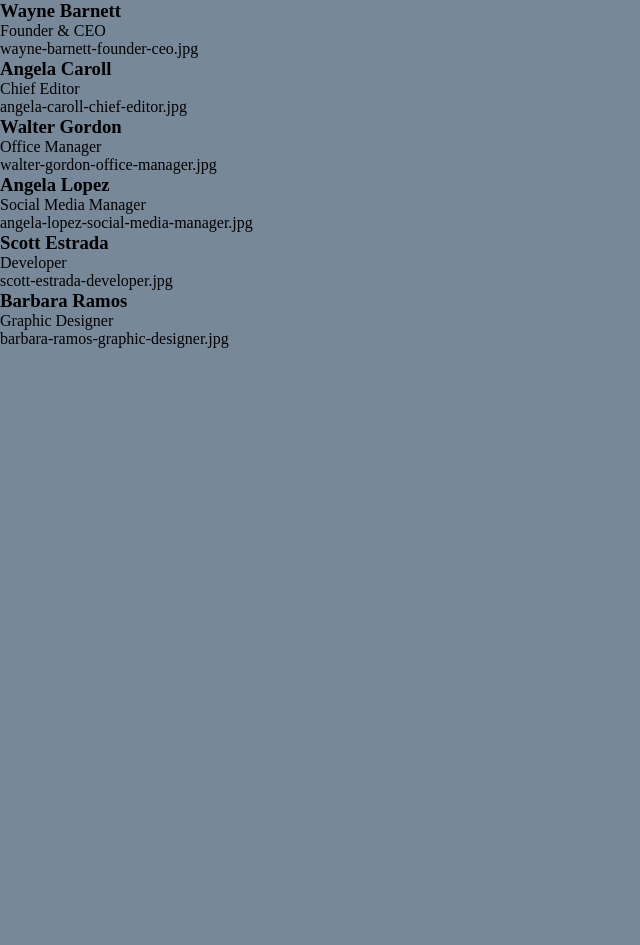
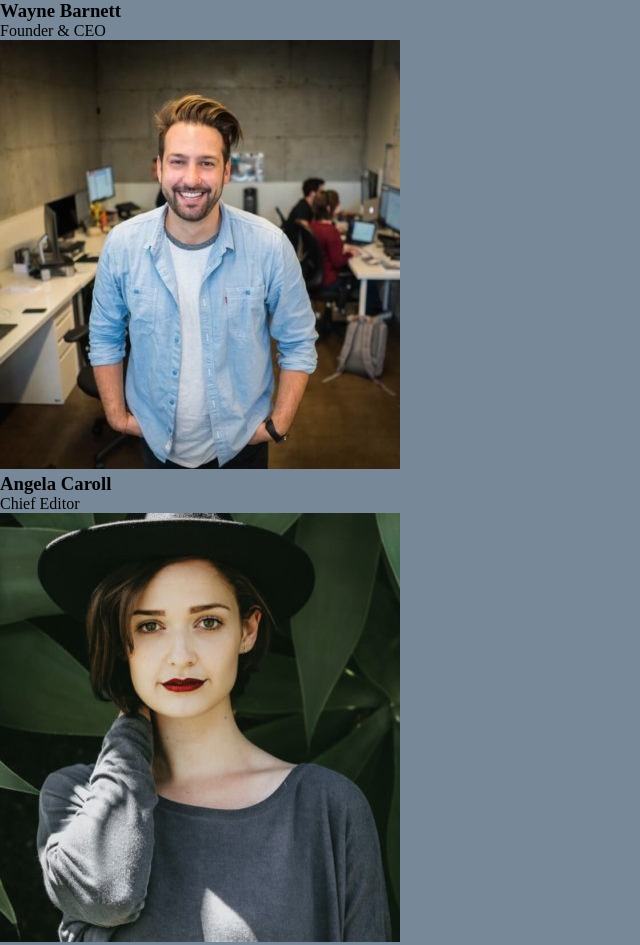
Before and after one commit to MarioBroi/js-our-team, a plain HTML site: page bonus/index.html in a window 1280 px wide. Shown: the top 945 px of the page, without its empty margins (0-640 px from the left). Before the commit the page ends 800 px from the top, so only its background shows below. Drawn offline with Linux system fonts and the light colour scheme.

Commit message:
add img tag to script to show real img on the DOM

```diff
--- a/bonus/assets/js/main.js
+++ b/bonus/assets/js/main.js
@@ -44,7 +44,7 @@ for (let i = 0; i < team.length; i++) {
     console.log(member.name, member.role, member.image);
 
     //- Print the same informations obtained before on the DOM as strings
-    const markup = `<h3>${member.name}</h3><p>${member.role}</p><div>${member.image}</div>`
+    const markup = `<h3>${member.name}</h3><p>${member.role}</p><img src="./assets/img/${member.image}" alt="">`
 
     infoStrings.insertAdjacentHTML('beforeend', markup);
 
--- a/bonus/index.html
+++ b/bonus/index.html
@@ -5,7 +5,7 @@
     <meta charset="UTF-8">
     <meta name="viewport" content="width=device-width, initial-scale=1.0">
     <link rel="stylesheet" href="./assets/css/style.css">
-    <title>Our Team</title>
+    <title>Our Team Bonus</title>
 </head>
 
 <body>
```
Also changed, not shown: 1 other file.
